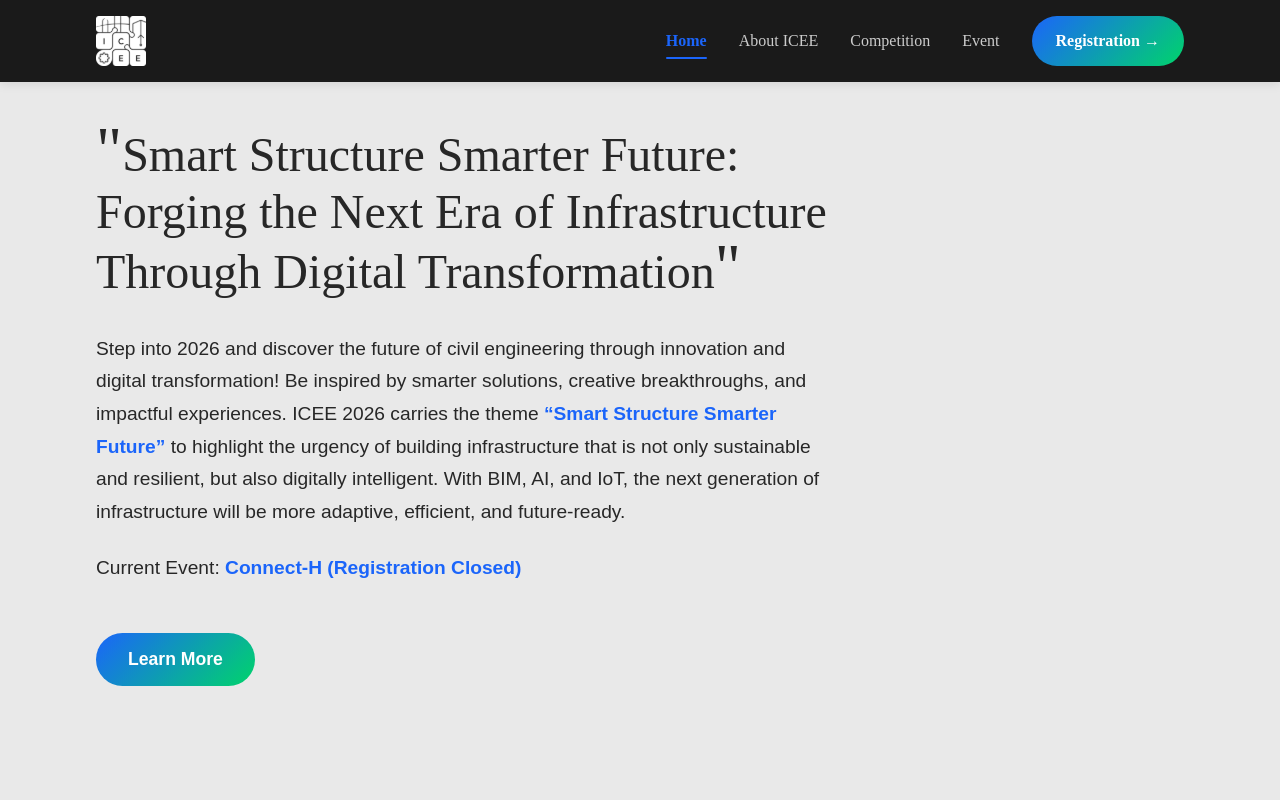
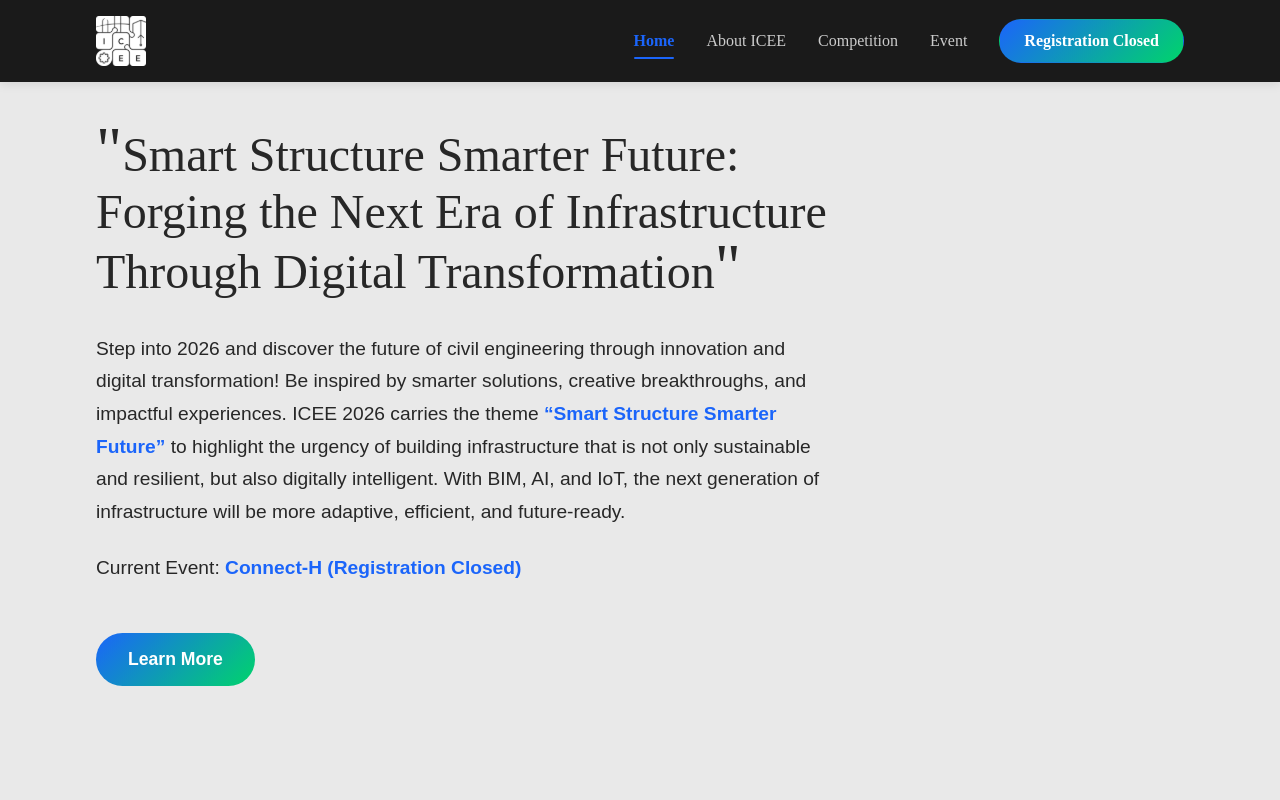
Before and after one commit to nasywaanaa/ICEE2026, a React (Vite) app in the folder frontend/: page / in a window 1280 px wide. Shown: the top 800 px of the page. Built offline with nearby package versions, Linux system fonts and the light colour scheme; a web font is replaced by a local one.

Commit message:
feat: registration closed

```diff
--- a/frontend/src/pages/landing/components/Competition.tsx
+++ b/frontend/src/pages/landing/components/Competition.tsx
@@ -53,8 +53,8 @@ const Competition: React.FC = () => {
   ];
 
   const handleRegister = (competitionId: string) => {
-    // Navigate to registration page with the selected competition
-    navigate(`/registration?competition=${competitionId}`);
+    // Show registration closed message
+    alert('Thank you for your enthusiasm! We are sorry to inform you that our registrations are already closed. We appreciate your interest in ICEE 2026!');
   };
 
   const nextSlide = () => {
--- a/frontend/src/pages/landing/components/Header.tsx
+++ b/frontend/src/pages/landing/components/Header.tsx
@@ -82,12 +82,12 @@ const Header: React.FC = () => {
           >
             Event
           </a>
-          <Link
-            to="/registration"
-            className="nav-link registration-btn"
+          <button
+            className="nav-link registration-btn closed"
+            onClick={() => alert('Thank you for your enthusiasm! We are sorry to inform you that our registrations are already closed. We appreciate your interest in ICEE 2026!')}
           >
-            Registration →
-          </Link>
+            Registration Closed
+          </button>
         </nav>
       </div>
     </header>
--- a/frontend/src/pages/registration/components/RegistrationHeader.tsx
+++ b/frontend/src/pages/registration/components/RegistrationHeader.tsx
@@ -15,7 +15,12 @@ const RegistrationHeader: React.FC = () => {
           <Link to="/#competition" className="registration-nav-link">Competition</Link>
           <Link to="/#about" className="registration-nav-link">About ICEE</Link>
           <Link to="/#event" className="registration-nav-link">Event</Link>
-          <Link to="/registration" className="registration-nav-link registration-btn">Registration →</Link>
+          <button
+            className="registration-nav-link registration-btn closed"
+            onClick={() => alert('Thank you for your enthusiasm! We are sorry to inform you that our registrations are already closed. We appreciate your interest in ICEE 2026!')}
+          >
+            Registration Closed
+          </button>
         </nav>
       </div>
     </header>
--- a/frontend/src/pages/registration_connecth/components/RegistrationHeader.tsx
+++ b/frontend/src/pages/registration_connecth/components/RegistrationHeader.tsx
@@ -15,7 +15,12 @@ const RegistrationHeader: React.FC = () => {
           <Link to="/#competition" className="registration-nav-link">Competition</Link>
           <Link to="/#about" className="registration-nav-link">About ICEE</Link>
           <Link to="/#event" className="registration-nav-link">Event</Link>
-          <Link to="/registration" className="registration-nav-link registration-btn">Registration →</Link>
+          <button
+            className="registration-nav-link registration-btn closed"
+            onClick={() => alert('Thank you for your enthusiasm! We are sorry to inform you that our registrations are already closed. We appreciate your interest in ICEE 2026!')}
+          >
+            Registration Closed
+          </button>
         </nav>
       </div>
     </header>
```
